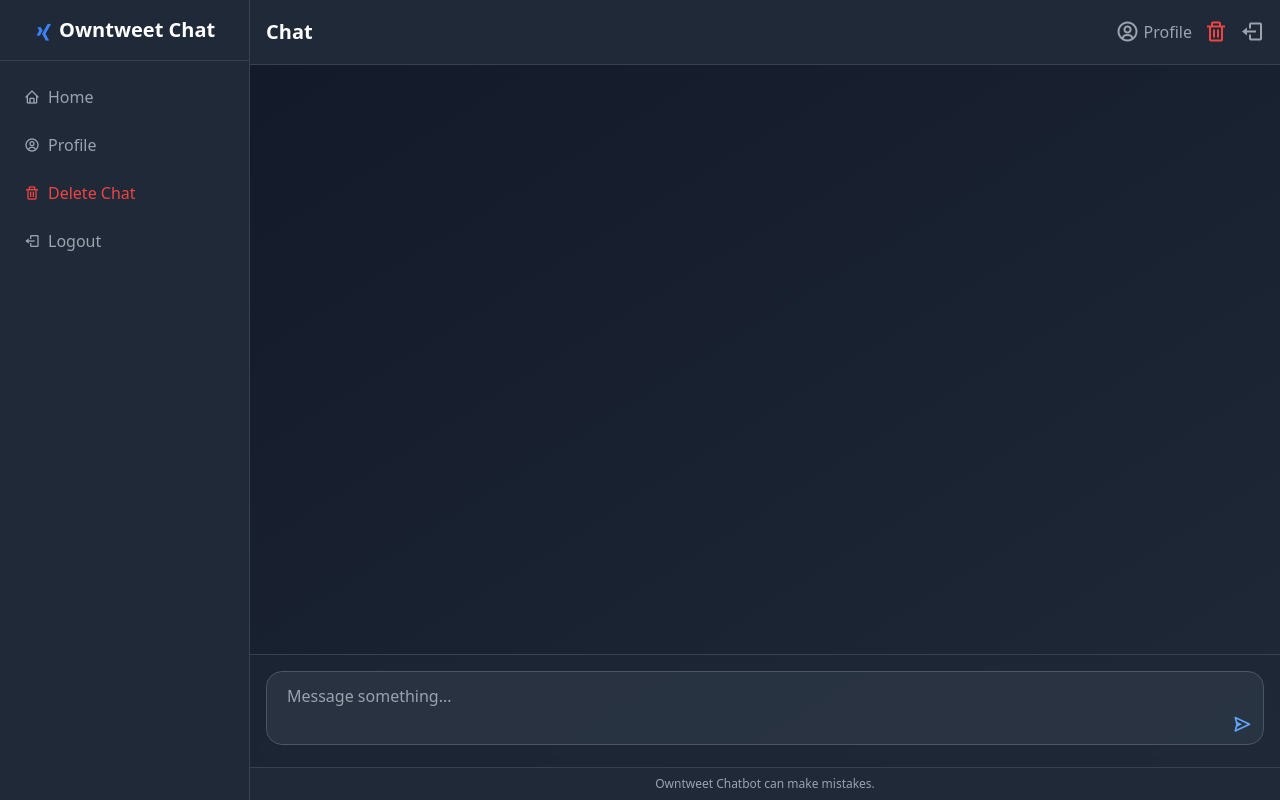
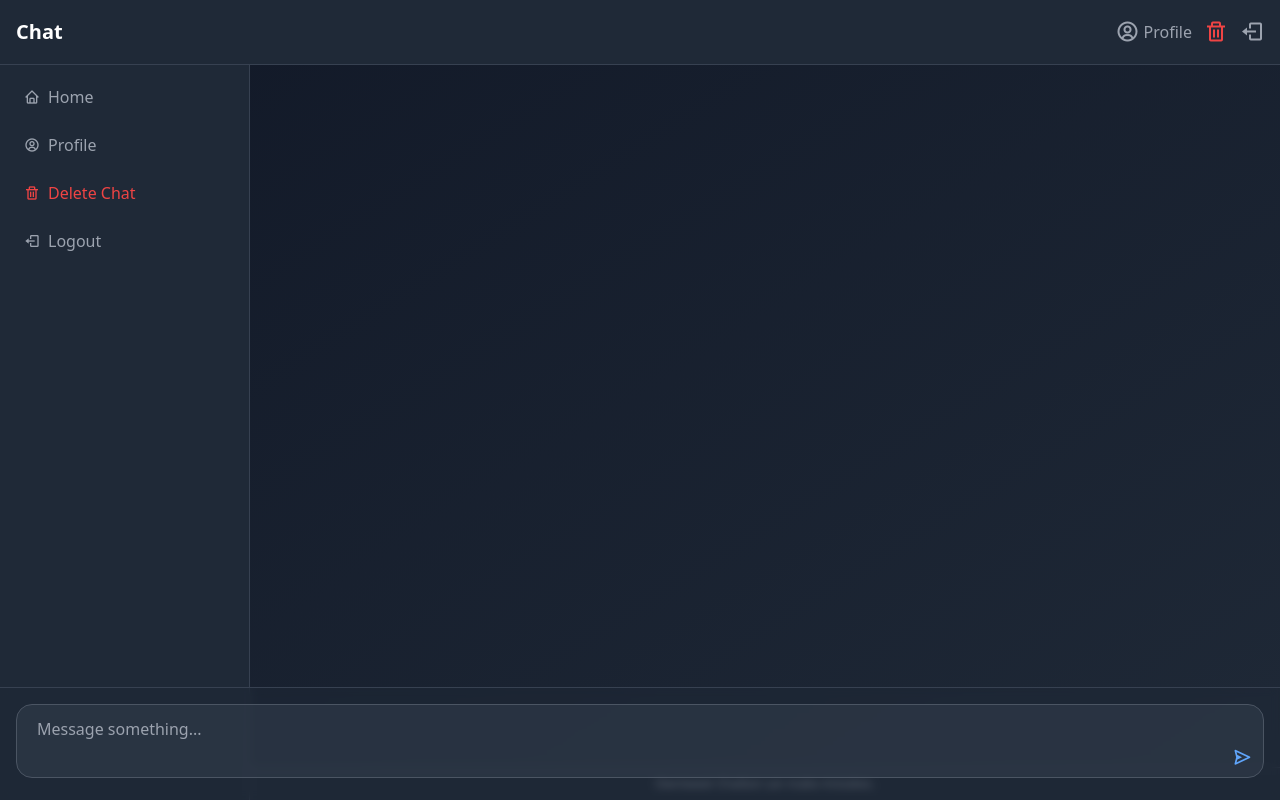
Before and after one commit to mkjuel25/Owntweet-Chatbot-with-Gemini-Api, a PHP site: page / in a window 1280 px wide. Run offline with PHP 8.4, Linux system fonts and the light colour scheme; the visitor is signed in with stand-in values (Sample User, id 1); data that the repository does not hold is empty; some libraries are stand-ins or nearby versions.

Commit message:
Update index.php

```diff
--- a/index.php
+++ b/index.php
@@ -136,6 +136,8 @@ if (isset($_SESSION['user_id'])) {
             }
             #chat-container {
                 margin-left: 0; /* Reset margin for small screens */
+                 padding-top: 60px; /* Adjusted padding for fixed header */
+                padding-bottom: 120px; /* Adjusted padding for fixed input area */
             }
             body.sidebar-open #chat-container {
                 margin-left: 250px; /* Add margin when sidebar is open */
@@ -187,6 +189,30 @@ if (isset($_SESSION['user_id'])) {
             }
         }
 
+        /* Fixed Header and Input Styles */
+        .header-fixed {
+            position: fixed;
+            top: 0;
+            left: 0;
+            right: 0;
+            z-index: 20;
+        }
+
+        .input-area-fixed {
+            position: fixed;
+            bottom: 0;
+            left: 0;
+            right: 0;
+            z-index: 20;
+            background-color: rgba(31, 41, 55, 0.5); /* bg-gray-800/50 fallback if backdrop-blur is not supported */
+            backdrop-filter: blur(10px); /* backdrop-blur-sm equivalent */
+        }
+
+        #chat-container {
+            padding-top: 60px; /* Adjust based on header height */
+            padding-bottom: 120px; /* Adjust based on input area height */
+        }
+
 
     </style>
 </head>
@@ -235,7 +261,7 @@ if (isset($_SESSION['user_id'])) {
     <!-- Main Content -->
     <div class="flex flex-col h-screen flex-1">
         <!-- Header -->
-        <div class="bg-gray-800 border-b border-gray-700 p-4 flex justify-between items-center">
+        <div class="bg-gray-800 border-b border-gray-700 p-4 flex justify-between items-center header-fixed">
             <div class="flex items-center">
                 <button id="sidebar-toggle" class="text-gray-400 hover:text-gray-300 mr-4 md:hidden">  <!-- Hidden on medium and up -->
                     <i class='bx bx-menu text-2xl'></i>
@@ -304,7 +330,7 @@ if (isset($_SESSION['user_id'])) {
         </div>
 
         <!-- Input Area -->
-        <div class="bg-gray-800/50 backdrop-blur-sm border-t border-gray-700 p-4">
+        <div class="bg-gray-800/50 backdrop-blur-sm border-t border-gray-700 p-4 input-area-fixed">
             <form id="chat-form" class="flex gap-3 items-center">
                 <div class="flex-1 relative">
                     <textarea id="message-input"
@@ -485,7 +511,10 @@ if (isset($_SESSION['user_id'])) {
          hljs.highlightAll();
          // Scroll to bottom after initial load
          chatContainer.scrollTop = chatContainer.scrollHeight;
+         setTimeout(() => {
+             preloaderAnimation.style.display = 'none'; // Hide preloader after 1s (animation duration)
+         }, 1000);
      });
-</script>
+    </script>
 </body>
 </html>
```
